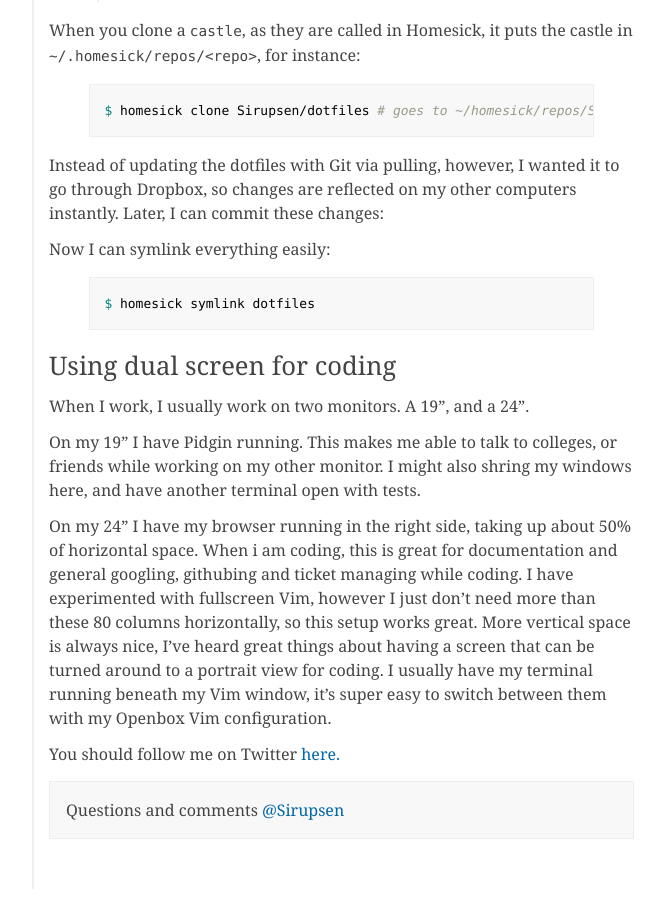
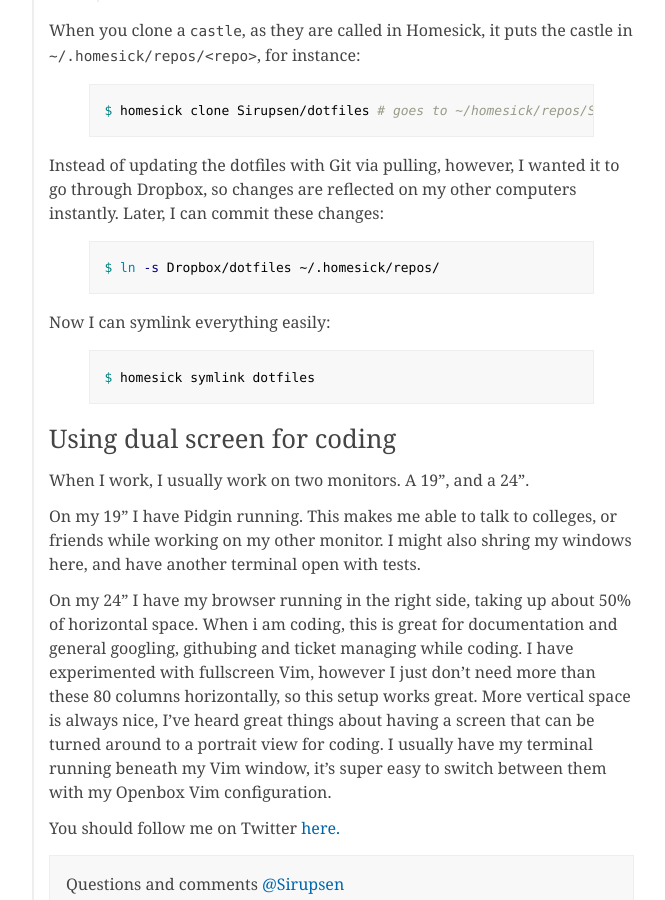
Before and after one commit to igor47/blog, a Jekyll site: the page built from _posts/2010-09-19-a-rubyists-development-environment.md, in a window 1280 px wide and 900 px high, scrolled down 1679 px. Shown: the whole window, without its empty margins (218-883 px from the left). Built offline with Jekyll 4.4.1, drawn with Linux system fonts in a browser that asks for light colours; Markdown is read by kramdown in place of the engine named in the settings; comment, search, counter and statistics services are not loaded.

Commit message:
Dotfile linking

```diff
--- a/_posts/2010-09-19-a-rubyists-development-environment.md
+++ b/_posts/2010-09-19-a-rubyists-development-environment.md
@@ -46,6 +46,10 @@
 
 Instead of updating the dotfiles with Git via pulling, however, I wanted it to go through Dropbox, so changes are reflected on my other computers instantly. Later, I can commit these changes:
 
+{% highlight bash %}
+$ ln -s Dropbox/dotfiles ~/.homesick/repos/
+{% endhighlight %}
+
 Now I can symlink everything easily:
 
 {% highlight bash %}
```
